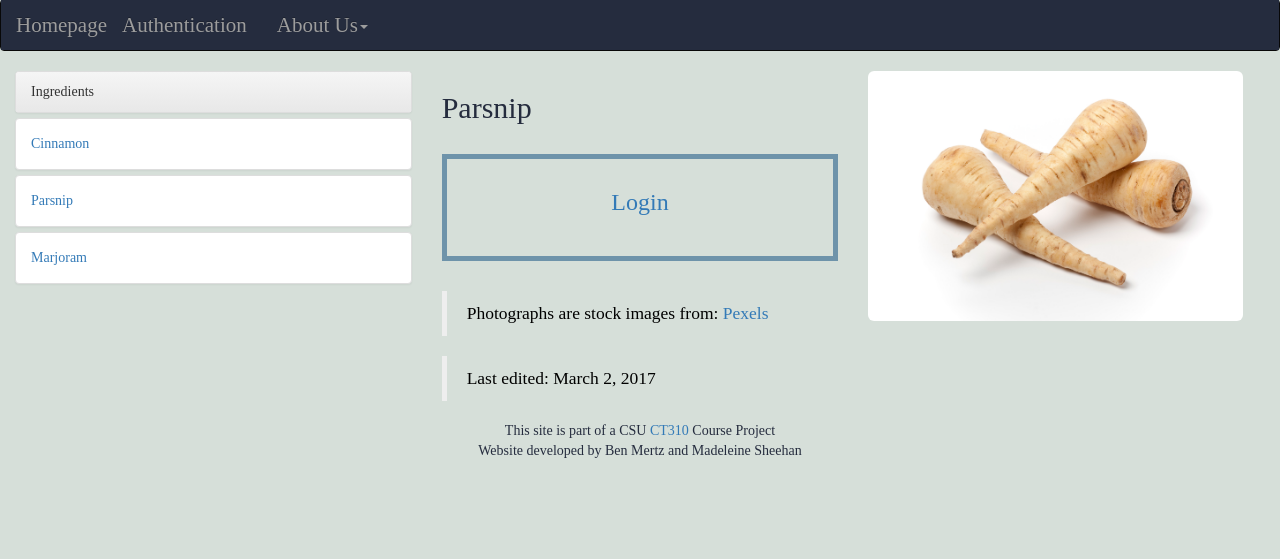
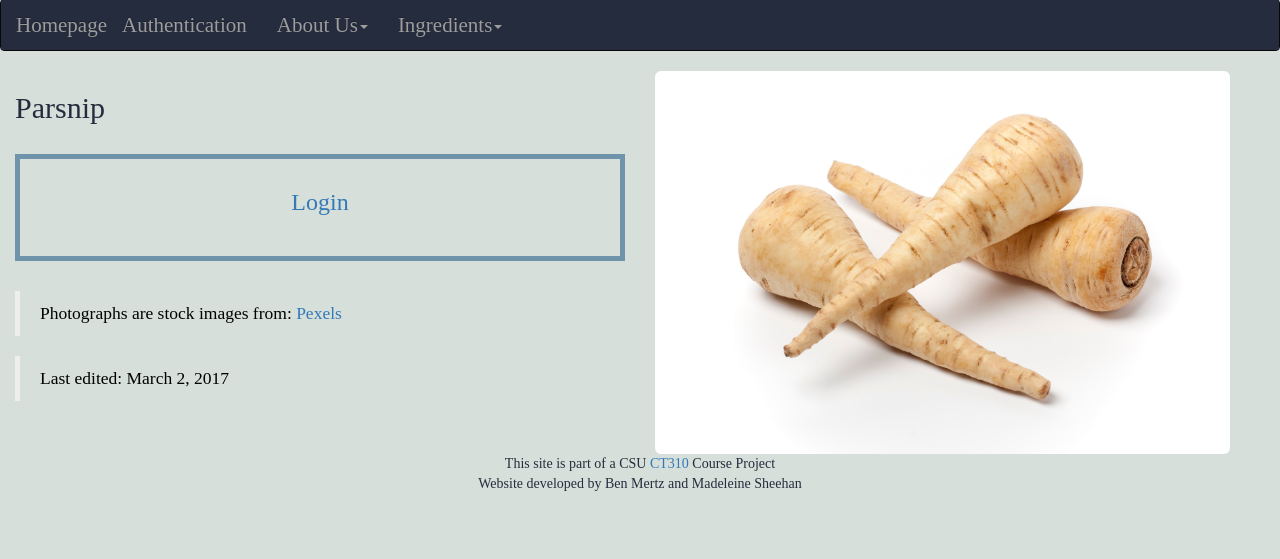
Before and after one commit to mepsheehan/ct310Project1, a PHP site: page /parsnip.php in a window 1280 px wide. Shown: the part 241-800 px from the top of the page. Run offline with PHP 8.4, Linux system fonts and the light colour scheme; some libraries are stand-ins or nearby versions.

Commit message:
Fix dropdown/paneling

```diff
--- a/Documents/CT310/Project1/parsnip.php
+++ b/Documents/CT310/Project1/parsnip.php
@@ -54,7 +54,15 @@
                                 <li><a href="aboutMaddie.html">About Maddie</a></li>
                             </ul>
                         </li>
-                        </il>
+			<li class="dropdown">
+                            <a class="dropdown-toggle" data-toggle="dropdown" href="./index.html">Ingredients<span class="caret"></span></a>
+			    <ul class="dropdown-menu">
+				<li><a href="./cinnamon.php">Cinnamon</a></li>
+				<li><a href="./parsnip.php">Parsnip</a></li>
+				<li><a href="./marjoram.php">Marjoram</a></li>
+			    </ul>
+			</li>
+                        </ul>
                 </div>
             </div>
         </nav>
@@ -64,33 +72,8 @@
         <div class="container-fluid2">
             <div class="row visible-on">
 
-                <div class="col-lg-4 col-md-4 col-sm-4 col-xs-4">
-                    <div class="panel-group">
-                        <div class="panel panel-default">
-                            <div class="panel-heading">Ingredients
-                            </div>
-                        </div>
-                        <div class="panel panel-default">
-                            <div class="panel-body">
-                                <a href="./cinnamon.php" target="new-tab">Cinnamon</a>
-                            </div>
-                        </div>
-                        <div class="panel panel-default">
-                            <div class="panel-body">
-                                <a href="./parsnip.php" target="new-tab">Parsnip</a>
-                            </div>
-                        </div>
-                        <div class="panel panel-default">
-                            <div class="panel-body">
-                                <a href="./marjoram.php" target="new-tab">Marjoram</a>
-                            </div>
-                        </div>
-                    </div>
-
-                </div>
-
                 <!-- Add Main Content here -->
-                <div class="col-lg-4 col-md-4 col-sm-8 col-xs-8">
+                <div class="col-lg-6 col-md-6 col-sm-6 col-xs-6">
                     <h2><font color=#252C3E>Parsnip</font></h2>
                     <br>
 
@@ -122,8 +105,8 @@
                 </div>
 
                 <!-- Add Image here -->
-                <div class="col-lg-4 col-md-4">
-                    <img src="./parsnip.jpg" class="img-rounded"  alt="parsnip" width="375"
+                <div class="col-lg-6 col-md-6 col-sm-6 col-xs-6">
+                    <img src="./parsnip.jpg" class="img-rounded"  alt="parsnip" width="575"
                         height="auto">
                 </div>
 
```
